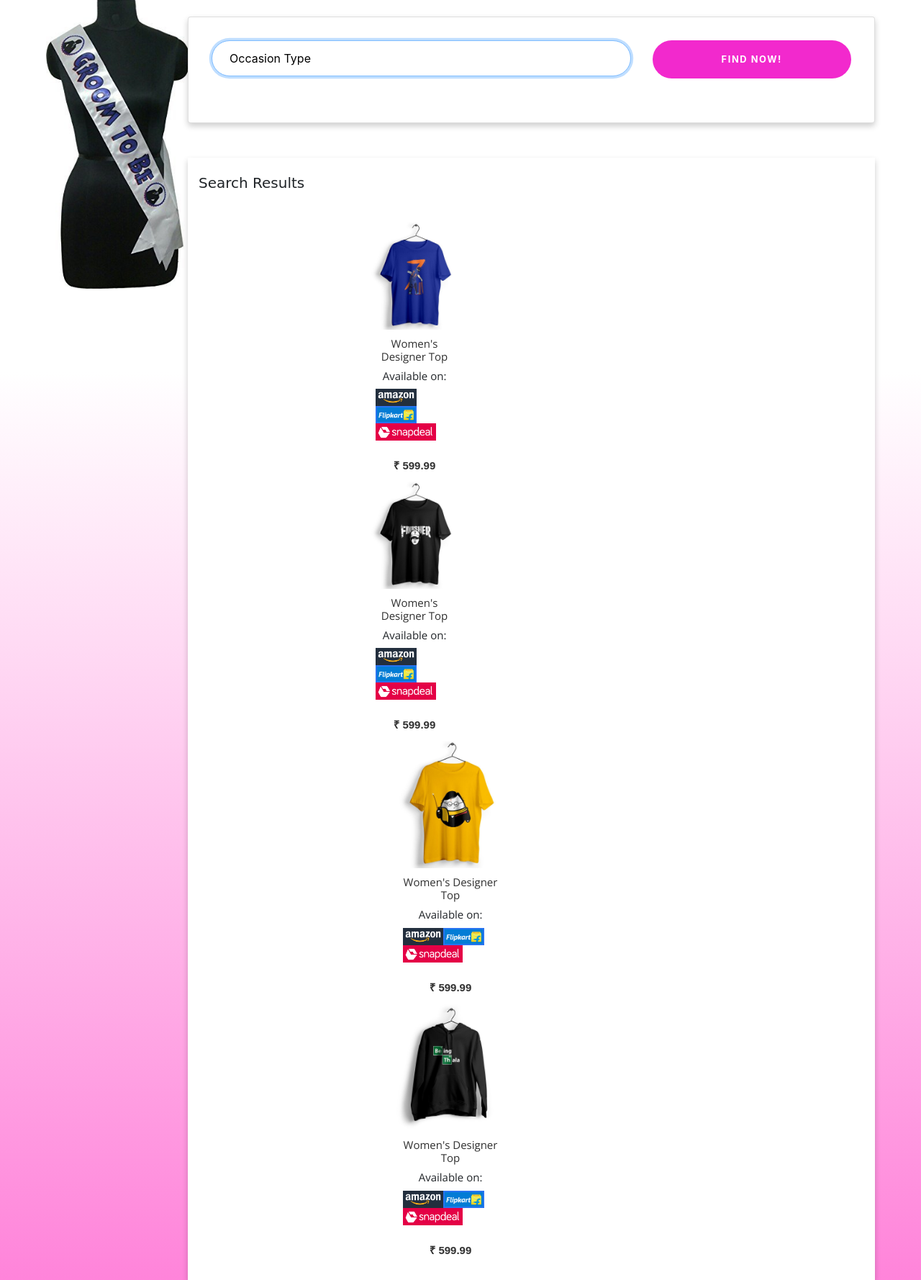
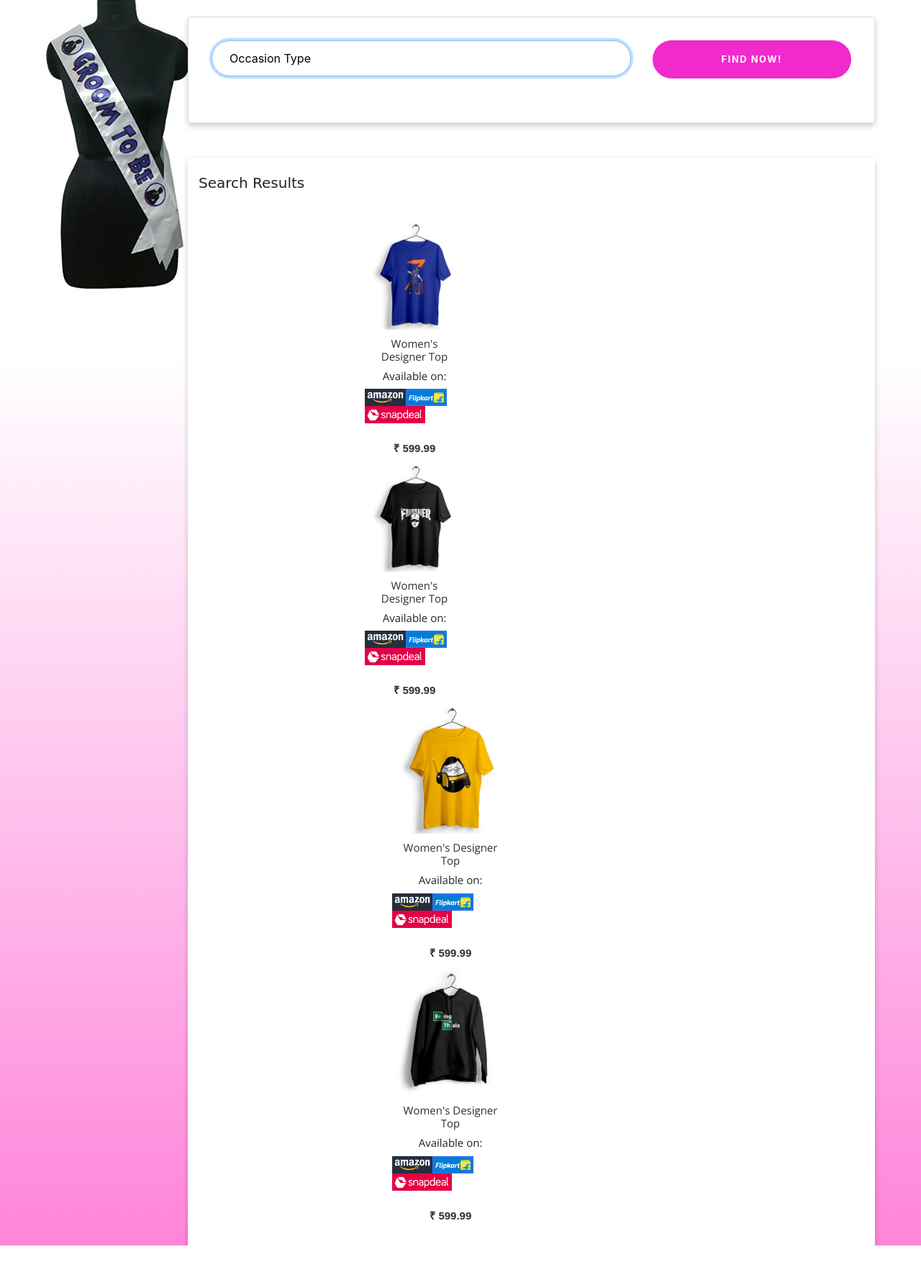
Before and after one commit to vinodhan16/fashist, a PHP site: page /search.php in a window 1280 px wide. Shown: the part 25-1803 px from the top of the page at 72% size. After the commit the page ends 1755 px from the top, so only its background shows below. Run offline with PHP 8.4, Linux system fonts and the light colour scheme; some libraries are stand-ins or nearby versions; some web fonts are replaced.

Commit message:
sss
ssss

```diff
--- a/assets/css/style.css
+++ b/assets/css/style.css
@@ -301,6 +301,14 @@ background-color:#ffffff;
  font-size:50px;
     text-shadow: 0 0 5px #000000, 0 0 2px #000000;
 }
+    .left
+    {
+        padding-left:70px;
+    }
+    .hidden-xs
+    {
+        display:none;
+    }
 .fourmini
 {
   display:none;
--- a/search.php
+++ b/search.php
@@ -17,9 +17,9 @@
 <body>
   <div class="container1">
     <div class="row">
-        <div class="col-xs-12 col-md-2  mx-auto">
+        <div class="col-xs-12 col-md-2  mx-auto ">
             <br>
-       <img src="assets/images/demo.jpg" style="max-width:200px;">
+       <img class="hidden-xs" src="assets/images/demo.jpg" style="max-width:200px;">
         </div>
       <div class="col-xs-12 col-md-10  mx-auto">
         <div class="card card-signin my-5">
@@ -56,12 +56,13 @@
                         <div class="product-content">
                             <h3 class="title"><a href="#">Women's Designer Top</a></h3>
                             <p  class="title">Available on:</p>
-                            <div class="container">
-                            <div class="row">
+
+                                <center>
+                            <div class="row left">
                             <div class="col-xs-4"><div class="navy"><img class="size" src="assets/images/amazon.png"></div></div>
                                 <div class="col-xs-4"><div class="blue"><img class="size" src="assets/images/flipkart.png"></div></div>
                                 <div class="col-xs-4"><div class="red"><img class="size" src="assets/images/snap.png"></div></div>
-                            </div></div>
+                            </div></center>
                             <br>
                             <span class="price">₹ 599.99</span>
                         </div>
@@ -79,12 +80,12 @@
                         <div class="product-content">
                             <h3 class="title"><a href="#">Women's Designer Top</a></h3>
                                <p  class="title">Available on:</p>
-                                       <div class="container">
-                            <div class="row">
+                                        <center>
+                            <div class="row left">
                             <div class="col-xs-4"><div class="navy"><img class="size" src="assets/images/amazon.png"></div></div>
                                 <div class="col-xs-4"><div class="blue"><img class="size" src="assets/images/flipkart.png"></div></div>
                                 <div class="col-xs-4"><div class="red"><img class="size" src="assets/images/snap.png"></div></div>
-                            </div></div>
+                            </div></center>
                             <br>
                             <span class="price">₹ 599.99</span>
                         </div>
@@ -102,12 +103,12 @@
                         <div class="product-content">
                             <h3 class="title"><a href="#">Women's Designer Top</a></h3>
                            <p  class="title">Available on:</p>
-                                       <div class="container">
-                            <div class="row">
+                                        <center>
+                            <div class="row left">
                             <div class="col-xs-4"><div class="navy"><img class="size" src="assets/images/amazon.png"></div></div>
                                 <div class="col-xs-4"><div class="blue"><img class="size" src="assets/images/flipkart.png"></div></div>
                                 <div class="col-xs-4"><div class="red"><img class="size" src="assets/images/snap.png"></div></div>
-                            </div></div>
+                            </div></center>
                             <br>
                             <span class="price">₹ 599.99</span>
                         </div>
@@ -125,12 +126,12 @@
                         <div class="product-content">
                             <h3 class="title"><a href="#">Women's Designer Top</a></h3>
                           <p  class="title">Available on:</p>
-                             <div class="container">
-                            <div class="row">
+                               <center>
+                            <div class="row left">
                             <div class="col-xs-4"><div class="navy"><img class="size" src="assets/images/amazon.png"></div></div>
                                 <div class="col-xs-4"><div class="blue"><img class="size" src="assets/images/flipkart.png"></div></div>
                                 <div class="col-xs-4"><div class="red"><img class="size" src="assets/images/snap.png"></div></div>
-                            </div></div>
+                            </div></center>
                             <br>
                             <span class="price">₹ 599.99</span>
                         </div>
```
